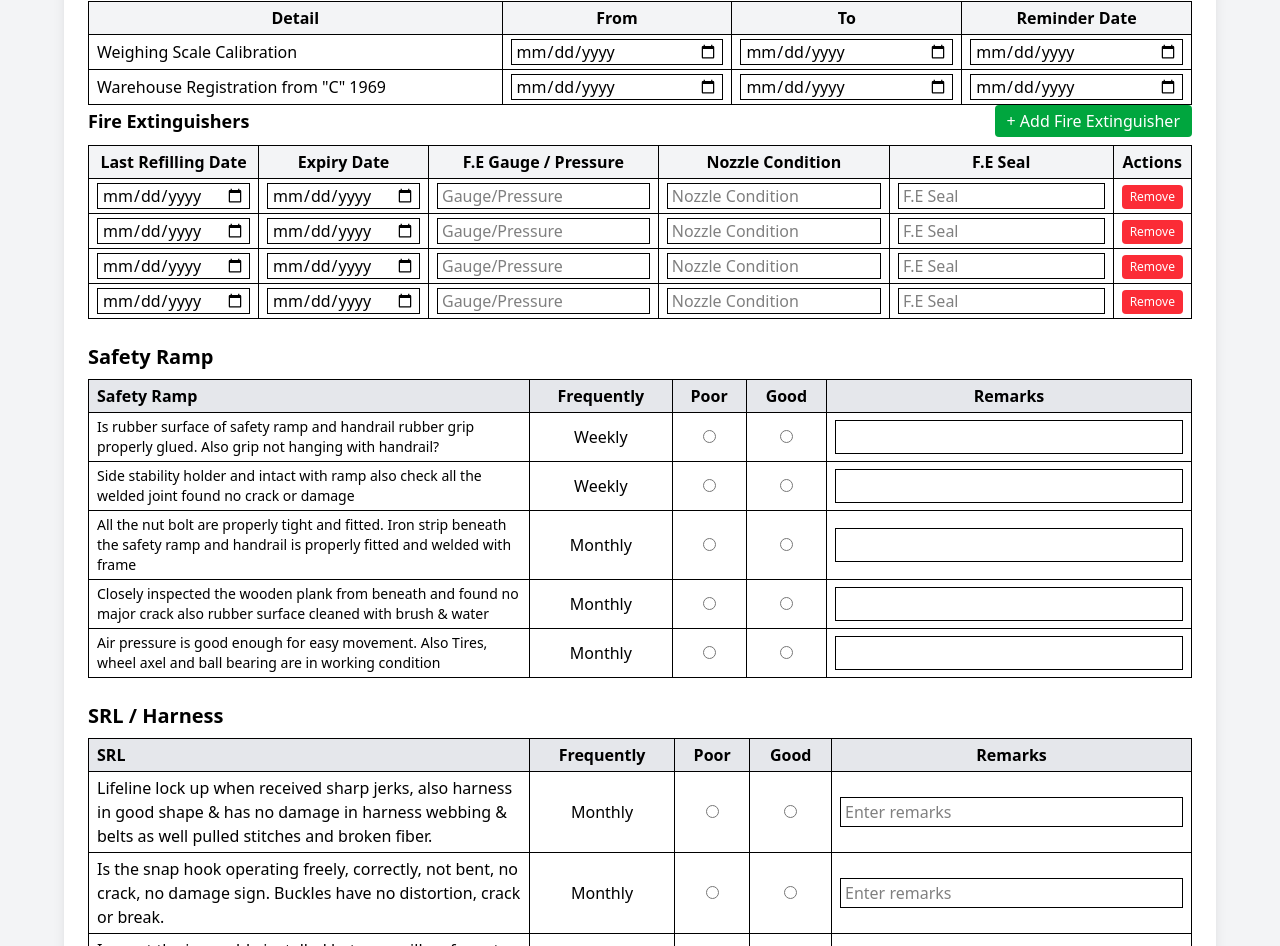
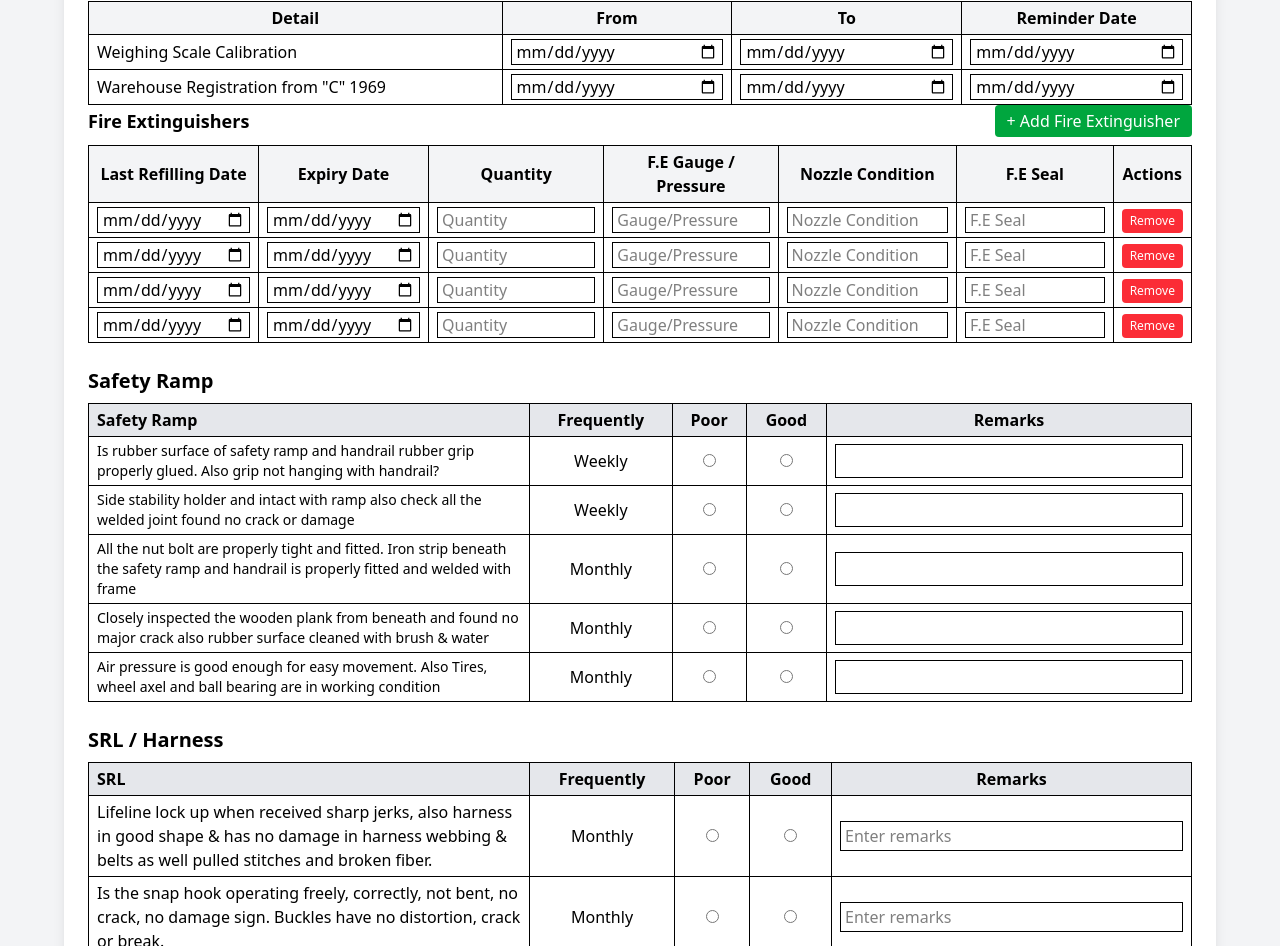
Before and after one commit to HanzlaTariq/engro-ems-frontend, a React (Vite) app: page /weekly-spot-check in a window 1280 px wide. Shown: the part 1632-2578 px from the top of the page. Built offline with nearby package versions, Linux system fonts and the light colour scheme; no server answers; sample sign-in values are in the browser's storage.

Commit message:
spotcheck

```diff
--- a/src/admin/ManageQuarterlySpotCheck.jsx
+++ b/src/admin/ManageQuarterlySpotCheck.jsx
@@ -687,6 +687,7 @@ export default function ManagequarterlySpotCheck() {
                           <div className="grid grid-cols-2 gap-2">
                             <p><span className="font-medium">Last Refill:</span> {formatDate(fire.lastRefill)}</p>
                             <p><span className="font-medium">Expiry:</span> {formatDate(fire.expiry)}</p>
+                            <p><span className="font-medium">Quantity:</span> {fire.quantity ?? ""}</p>
                             <p><span className="font-medium">Pressure:</span> {fire.pressure}</p>
                             <p><span className="font-medium">Nozzle:</span> {fire.nozzle}</p>
                             <p><span className="font-medium">Seal:</span> {fire.seal}</p>
--- a/src/admin/ManageWeeklySpotCheck.jsx
+++ b/src/admin/ManageWeeklySpotCheck.jsx
@@ -687,6 +687,7 @@ export default function ManageWeeklySpotCheck() {
                           <div className="grid grid-cols-2 gap-2">
                             <p><span className="font-medium">Last Refill:</span> {formatDate(fire.lastRefill)}</p>
                             <p><span className="font-medium">Expiry:</span> {formatDate(fire.expiry)}</p>
+                            <p><span className="font-medium">Quantity:</span> {fire.quantity ?? ""}</p>
                             <p><span className="font-medium">Pressure:</span> {fire.pressure}</p>
                             <p><span className="font-medium">Nozzle:</span> {fire.nozzle}</p>
                             <p><span className="font-medium">Seal:</span> {fire.seal}</p>
--- a/src/pages/QuarterlySpotCheckForm.jsx
+++ b/src/pages/QuarterlySpotCheckForm.jsx
@@ -62,10 +62,10 @@ export default function QuarterlySpotCheckForm() {
             warehouseReg: { from: "", to: "", reminderDate: "" },
         },
         fireExtinguishers: [
-            { lastRefill: "", expiry: "", pressure: "", nozzle: "", seal: "" },
-            { lastRefill: "", expiry: "", pressure: "", nozzle: "", seal: "" },
-            { lastRefill: "", expiry: "", pressure: "", nozzle: "", seal: "" },
-            { lastRefill: "", expiry: "", pressure: "", nozzle: "", seal: "" },
+            { lastRefill: "", expiry: "", quantity: "", pressure: "", nozzle: "", seal: "" },
+            { lastRefill: "", expiry: "", quantity: "", pressure: "", nozzle: "", seal: "" },
+            { lastRefill: "", expiry: "", quantity: "", pressure: "", nozzle: "", seal: "" },
+            { lastRefill: "", expiry: "", quantity: "", pressure: "", nozzle: "", seal: "" },
         ],
         safetyRamp: [
             { frequently: "Weekly", status: "", remarks: "" },
@@ -959,6 +959,7 @@ export default function QuarterlySpotCheckForm() {
                             <tr className="bg-gray-100">
                                 <th className="border px-2 py-1">Last Refilling Date</th>
                                 <th className="border px-2 py-1">Expiry Date</th>
+                                <th className="border px-2 py-1">Quantity</th>
                                 <th className="border px-2 py-1">F.E Gauge / Pressure</th>
                                 <th className="border px-2 py-1">Nozzle Condition</th>
                                 <th className="border px-2 py-1">F.E Seal</th>
@@ -986,6 +987,18 @@ export default function QuarterlySpotCheckForm() {
                                             onChange={(e) =>
                                                 handleFireExtinguisherChange(i, "expiry", e.target.value)
                                             }
+                                        />
+                                    </td>
+                                    <td className="border px-2 py-1">
+                                        <input
+                                            type="number"
+                                            min="0"
+                                            className="w-full border px-1"
+                                            value={fe.quantity}
+                                            onChange={(e) =>
+                                                handleFireExtinguisherChange(i, "quantity", e.target.value)
+                                            }
+                                            placeholder="Quantity"
                                         />
                                     </td>
                                     <td className="border px-2 py-1">
--- a/src/pages/QuarterlySpotCheckList.jsx
+++ b/src/pages/QuarterlySpotCheckList.jsx
@@ -622,6 +622,7 @@ export default function QuarterlySpotCheckPrintView() {
                                 <tr>
                                     <th className="border border-black p-0.5">Last Refilling Date</th>
                                     <th className="border border-black p-0.5">Expiry Date</th>
+                                    <th className="border border-black p-0.5">Quantity</th>
                                     <th className="border border-black p-0.5">F.E gauge/Pressure</th>
                                     <th className="border border-black p-0.5">Nozzle Condition</th>
                                     <th className="border border-black p-0.5">F.E seal</th>
@@ -632,6 +633,7 @@ export default function QuarterlySpotCheckPrintView() {
                                     <tr key={i}>
                                         <td className="border border-black p-0.5">{formatDateDisplay(fe.lastRefill)}</td>
                                         <td className="border border-black p-0.5">{formatDateDisplay(fe.expiry)}</td>
+                                        <td className="border border-black p-0.5">{fe.quantity || ""}</td>
                                         <td className="border border-black p-0.5">{fe.pressure}</td>
                                         <td className="border border-black p-0.5">{fe.nozzle}</td>
                                         <td className="border border-black p-0.5">{fe.seal}</td>
--- a/src/pages/WeeklySpotCheckForm.jsx
+++ b/src/pages/WeeklySpotCheckForm.jsx
@@ -62,10 +62,10 @@ export default function WeeklySpotCheckForm() {
             warehouseReg: { from: "", to: "", reminderDate: "" },
         },
         fireExtinguishers: [
-            { lastRefill: "", expiry: "", pressure: "", nozzle: "", seal: "" },
-            { lastRefill: "", expiry: "", pressure: "", nozzle: "", seal: "" },
-            { lastRefill: "", expiry: "", pressure: "", nozzle: "", seal: "" },
-            { lastRefill: "", expiry: "", pressure: "", nozzle: "", seal: "" },
+            { lastRefill: "", expiry: "", quantity: "", pressure: "", nozzle: "", seal: "" },
+            { lastRefill: "", expiry: "", quantity: "", pressure: "", nozzle: "", seal: "" },
+            { lastRefill: "", expiry: "", quantity: "", pressure: "", nozzle: "", seal: "" },
+            { lastRefill: "", expiry: "", quantity: "", pressure: "", nozzle: "", seal: "" },
         ],
         safetyRamp: [
             { frequently: "Weekly", status: "", remarks: "" },
@@ -960,6 +960,7 @@ export default function WeeklySpotCheckForm() {
                             <tr className="bg-gray-100">
                                 <th className="border px-2 py-1">Last Refilling Date</th>
                                 <th className="border px-2 py-1">Expiry Date</th>
+                                <th className="border px-2 py-1">Quantity</th>
                                 <th className="border px-2 py-1">F.E Gauge / Pressure</th>
                                 <th className="border px-2 py-1">Nozzle Condition</th>
                                 <th className="border px-2 py-1">F.E Seal</th>
@@ -987,6 +988,18 @@ export default function WeeklySpotCheckForm() {
                                             onChange={(e) =>
                                                 handleFireExtinguisherChange(i, "expiry", e.target.value)
                                             }
+                                        />
+                                    </td>
+                                    <td className="border px-2 py-1">
+                                        <input
+                                            type="number"
+                                            min="0"
+                                            className="w-full border px-1"
+                                            value={fe.quantity}
+                                            onChange={(e) =>
+                                                handleFireExtinguisherChange(i, "quantity", e.target.value)
+                                            }
+                                            placeholder="Quantity"
                                         />
                                     </td>
                                     <td className="border px-2 py-1">
--- a/src/pages/WeeklySpotCheckList.jsx
+++ b/src/pages/WeeklySpotCheckList.jsx
@@ -646,6 +646,7 @@ export default function WeeklySpotCheckPrintView() {
                                 <tr>
                                     <th className="border border-black p-0.5">Last Refilling Date</th>
                                     <th className="border border-black p-0.5">Expiry Date</th>
+                                    <th className="border border-black p-0.5">Quantity</th>
                                     <th className="border border-black p-0.5">F.E gauge/Pressure</th>
                                     <th className="border border-black p-0.5">Nozzle Condition</th>
                                     <th className="border border-black p-0.5">F.E seal</th>
@@ -656,6 +657,7 @@ export default function WeeklySpotCheckPrintView() {
                                     <tr key={i}>
                                         <td className="border border-black p-0.5">{formatDateDisplay(fe.lastRefill)}</td>
                                         <td className="border border-black p-0.5">{formatDateDisplay(fe.expiry)}</td>
+                                        <td className="border border-black p-0.5">{fe.quantity || ""}</td>
                                         <td className="border border-black p-0.5">{fe.pressure}</td>
                                         <td className="border border-black p-0.5">{fe.nozzle}</td>
                                         <td className="border border-black p-0.5">{fe.seal}</td>
```
